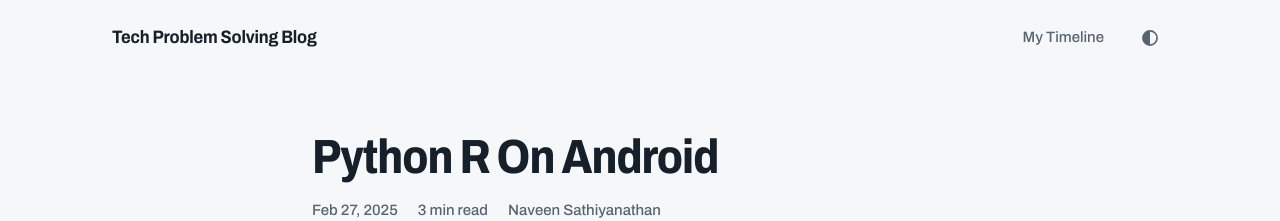
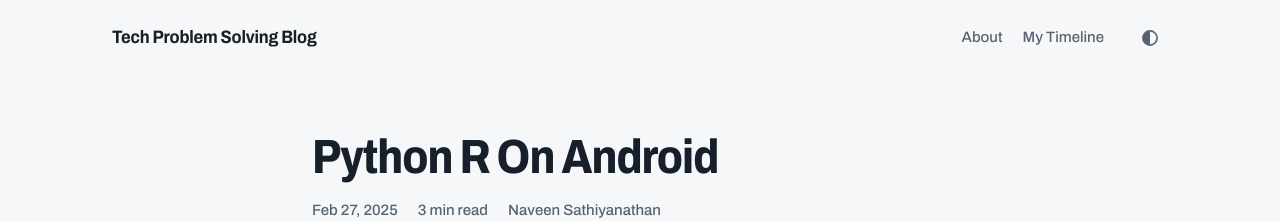
Before and after one commit to SNaveenMathew/tech_non_tech_blog, a Jekyll site: the page built from _posts/2025-02-27-Python-R-on-Android.md, in a window 1280 px wide and 900 px high. Shown: the top 221 px of the window. Built offline with Jekyll 4.4.1, drawn with Linux system fonts in a browser that asks for light colours; comment, search, counter and statistics services are not loaded.

Commit message:
Remove obsolete About and archive pages

```diff
--- a/_config.yml
+++ b/_config.yml
@@ -25,9 +25,7 @@ linkedin_username: SNaveenMathew
 #    twitter: jekyllrb
 
 header_pages:
-  - about.html
   - timeline.html
-  - archive.html
 
 #########################################################################################
 ######### Nothing below needs to be changed (unless you know what you're doing) #########
--- a/_includes/header.html
+++ b/_includes/header.html
@@ -3,6 +3,7 @@
     <a class="site-name" rel="author" href="{{ '/' | relative_url }}">{{ site.title | escape }}</a>
 
     <nav class="site-nav" aria-label="Main">
+      <a href="https://snaveenmathew.github.io/">About</a>
       {%- for path in site.header_pages -%}
         {%- assign nav_page = site.pages | where: "path", path | first -%}
         {%- if nav_page.title -%}
--- a/_includes/navlinks.html
+++ b/_includes/navlinks.html
@@ -3,11 +3,6 @@
   <a class="pager-link pager-prev" href="{{ page.previous.url | relative_url }}" rel="prev">
     <span class="pager-label">Previous post</span>
     <span class="pager-title">{{ page.previous.title | escape }}</span>
-  </a>
-  {%- else %}
-  <a class="pager-link pager-prev" href="{{ '/archive.html' | relative_url }}">
-    <span class="pager-label">Blog archive</span>
-    <span class="pager-title">All previous articles</span>
   </a>
   {%- endif %}
   {%- if page.next.url %}
@@ -15,10 +10,5 @@
     <span class="pager-label">Next post</span>
     <span class="pager-title">{{ page.next.title | escape }}</span>
   </a>
-  {%- else %}
-  <a class="pager-link pager-next" href="{{ '/archive.html' | relative_url }}">
-    <span class="pager-label">Blog archive</span>
-    <span class="pager-title">All previous articles</span>
-  </a>
   {%- endif %}
 </nav>
```
